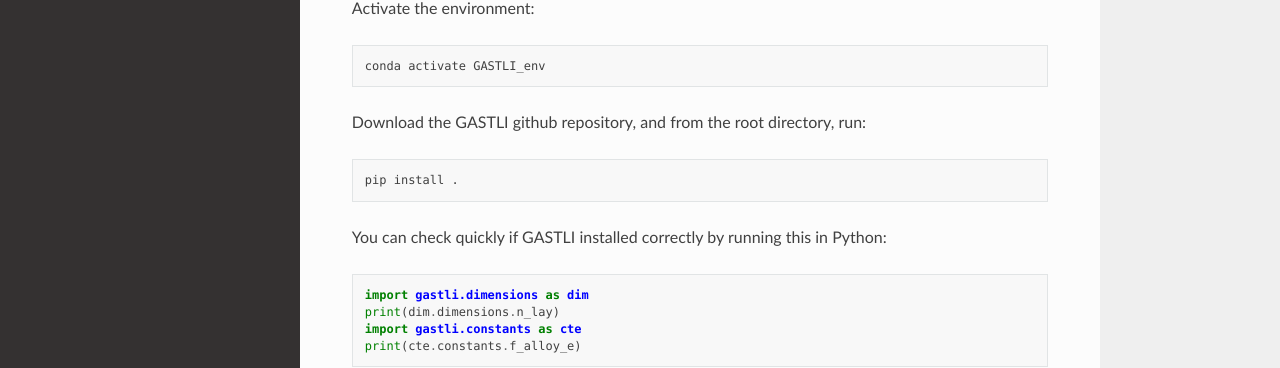
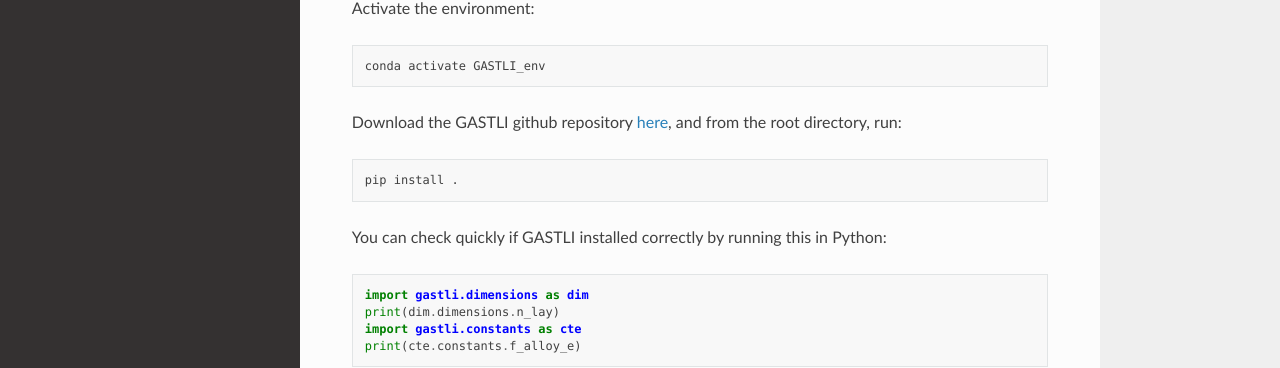
Before and after one commit to lorenaacuna/GASTLI, a Sphinx documentation site: the page built from docs/source/installation.rst, in a window 1280 px wide and 1319 px high. Shown: the part 631-999 px from the top of the window. Built offline with Sphinx 7.4.7 and the Read the Docs theme 2.0.0, drawn with Linux system fonts in a browser that asks for light colours.

Commit message:
Update installation.rst

```diff
--- a/docs/source/installation.rst
+++ b/docs/source/installation.rst
@@ -26,7 +26,7 @@ Activate the environment:
 
     conda activate GASTLI_env
 
-Download the GASTLI github repository, and from the root directory, run:
+Download the GASTLI github repository `here <https://github.com/lorenaacuna/GASTLI>`_, and from the root directory, run:
 
 .. code-block:: bash
 
```
